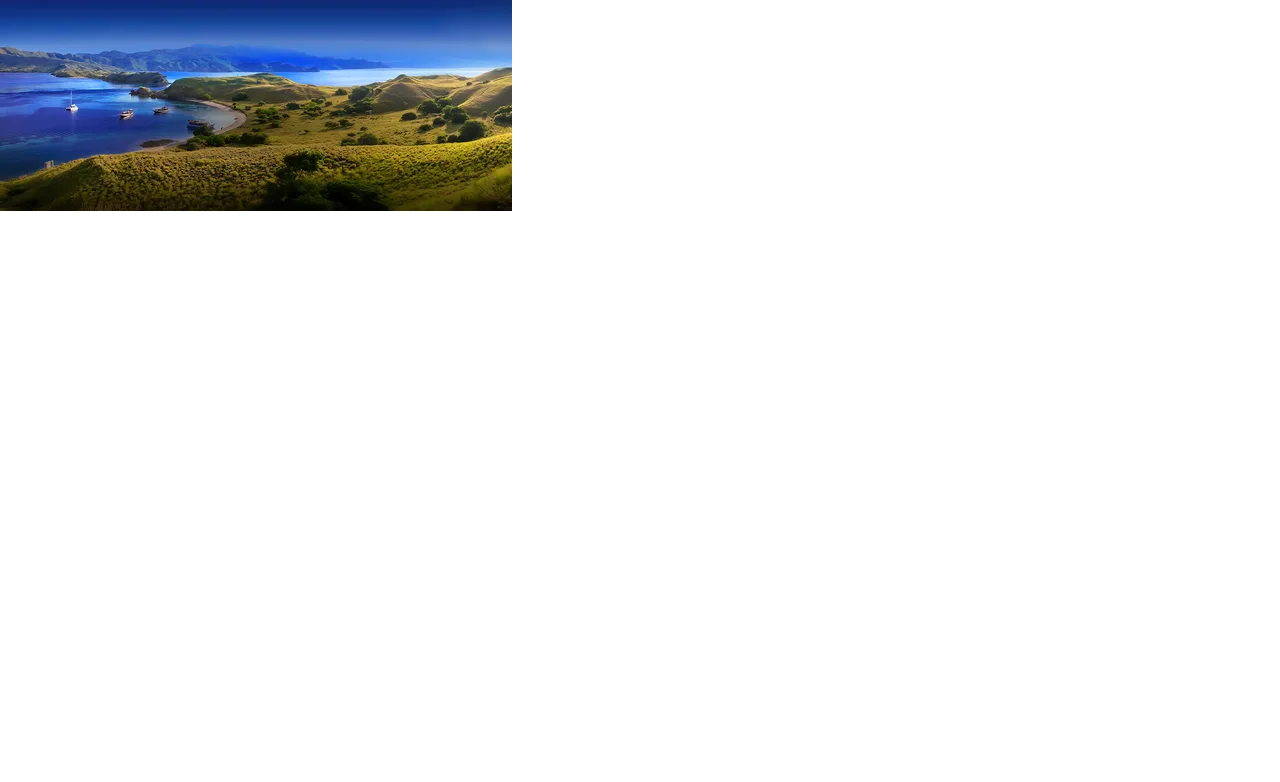
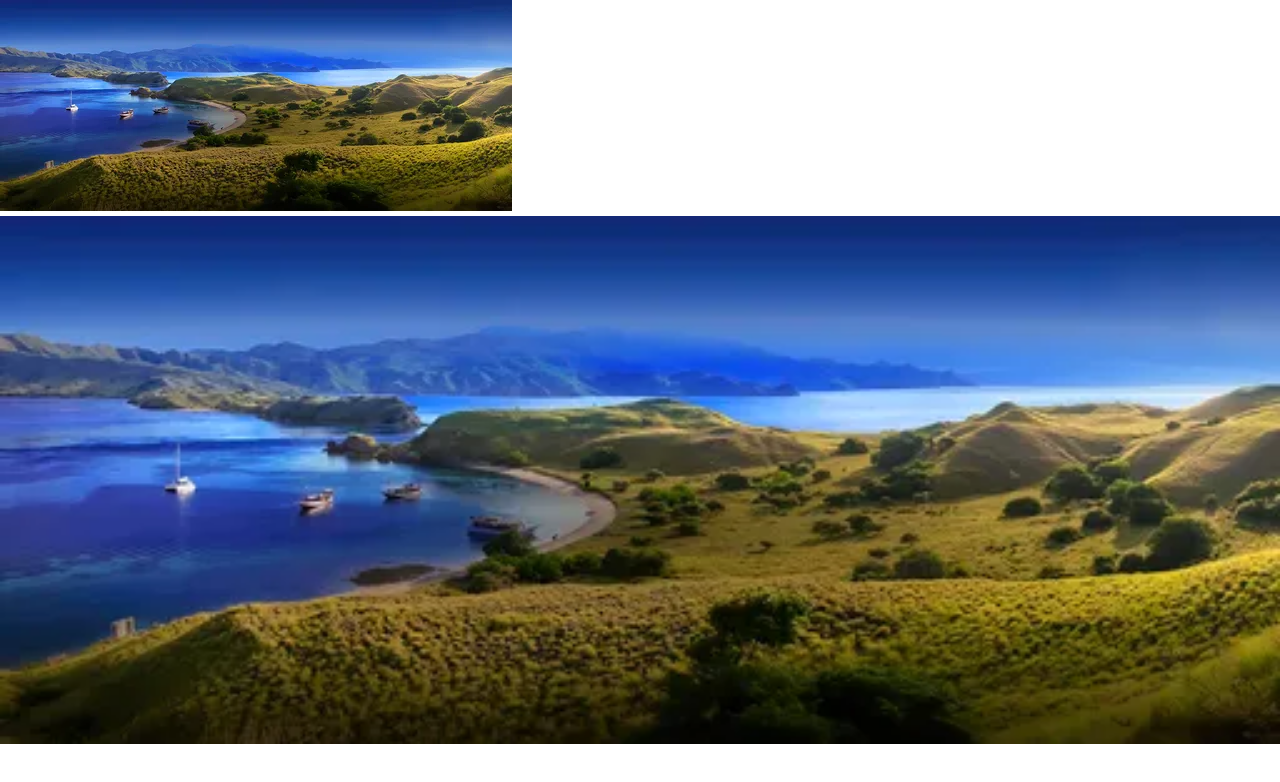
Before and after one commit to samsul17-dv/collab-adzka, a plain HTML site: page index.html in a window 1280 px wide. Drawn offline with nearby package versions, Linux system fonts and the light colour scheme.

Commit message:
styling css

```diff
--- a/css/styles.css
+++ b/css/styles.css
@@ -62,8 +62,8 @@ body {
 
 /* Style Desktop */
 @media only screen and (min-width: 768px) {
-    .header-bg-mobile img {
-        display: none;
+    .header-bg-destop img {
+        width: 100%;
     }
 }
 
```
